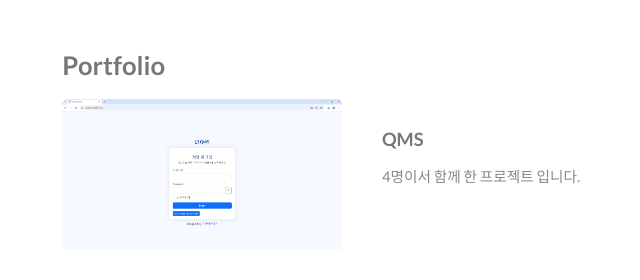
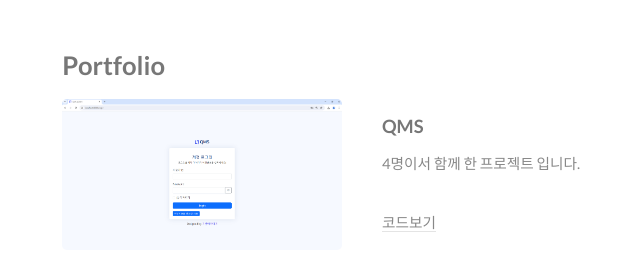
Before and after one commit to jaeukkor/jaeukkor.github.io, a plain HTML site: page index.html in a window 1280 px wide. Shown: the part 1380-1660 px from the top of the page, without its empty margins (101-741 px from the left). Drawn offline with Linux system fonts and the light colour scheme.

Commit message:
Update index.html

```diff
--- a/index.html
+++ b/index.html
@@ -97,12 +97,12 @@
 										<article>
 											<a href="assets/ppt/qms port1.pptx" class="image"><img src="assets/imagine/port1-0.PNG" alt="" /></a>
 											<div class="inner">
-											    <a href=""> <!-- 나중에 코드들을 깃허브에 올리면 그곳으로 링크보내면 됨 -->
+
 											         <h4>QMS</h4>
                                                     <p>
                                                     4명이서 함께 한 프로젝트 입니다.
                                                     </p>
-											    </a>
+											    <a href="https://github.com/jaeukkor/QMS">코드보기<!-- 나중에 코드들을 깃허브에 올리면 그곳으로 링크보내면 됨 --></a>
 											</div>
 										</article>
 
```
